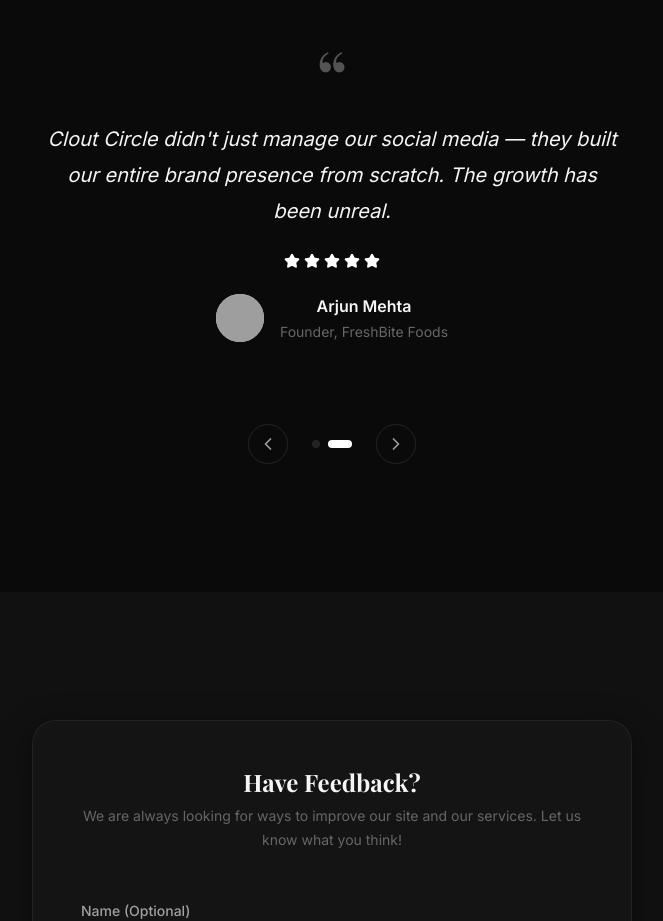
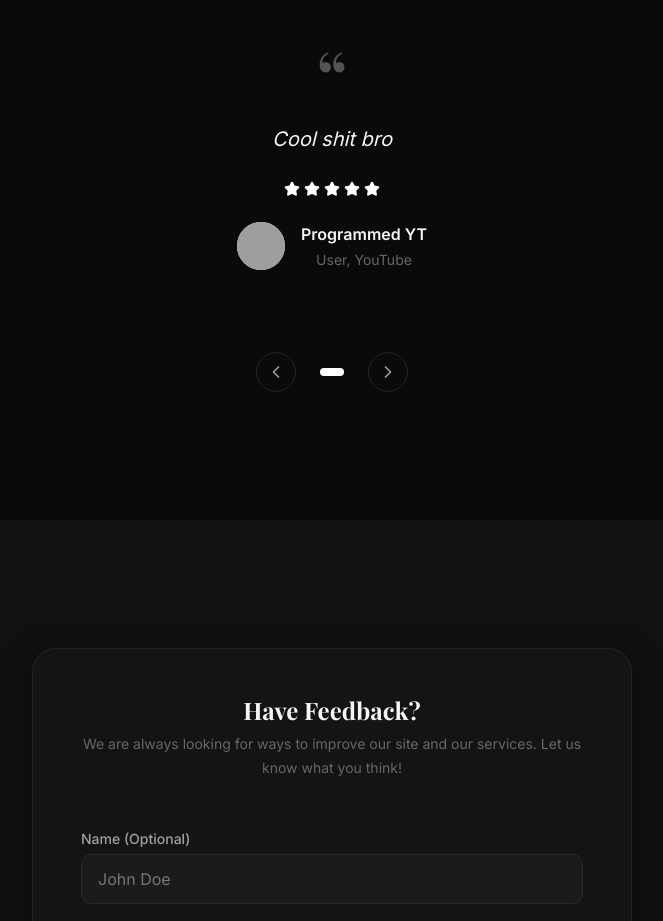
Before and after one commit to circleclout/Clout-circle-Vibe-code, a Next.js app: page / in a window 1280 px wide. Shown: the part 5220-6141 px from the top of the page, without its empty margins (308-971 px from the left). Built offline with nearby package versions, Linux system fonts and the light colour scheme; no server answers; grey boxes are pictures that could not be loaded; a web font is replaced by a local one.

Commit message:
feat: remove fake testimonials, keep only real feedback

```diff
--- a/content/testimonials.js
+++ b/content/testimonials.js
@@ -14,14 +14,6 @@ const testimonials = [
     quote: "Cool shit bro",
     rating: 5,
   },
-  {
-    name: "Arjun Mehta",
-    role: "Founder",
-    company: "FreshBite Foods",
-    quote:
-      "Clout Circle didn't just manage our social media — they built our entire brand presence from scratch. The growth has been unreal.",
-    rating: 5,
-  },
 ];
 
 export default testimonials;
```
